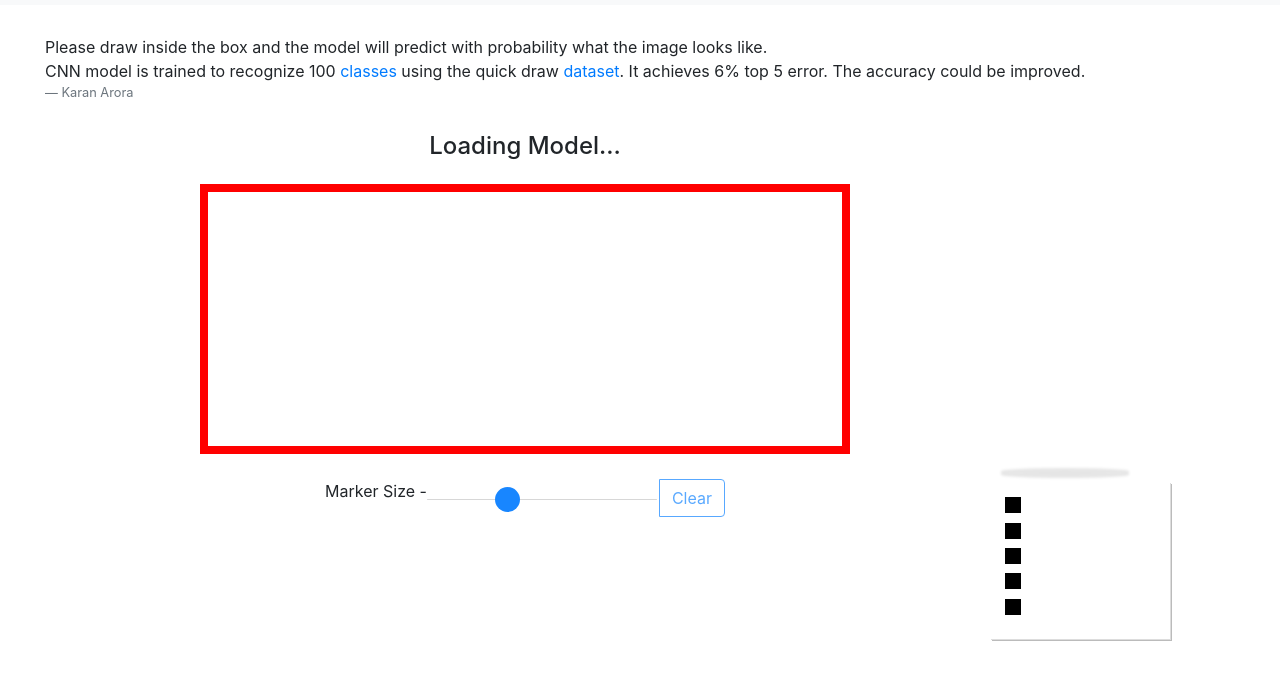
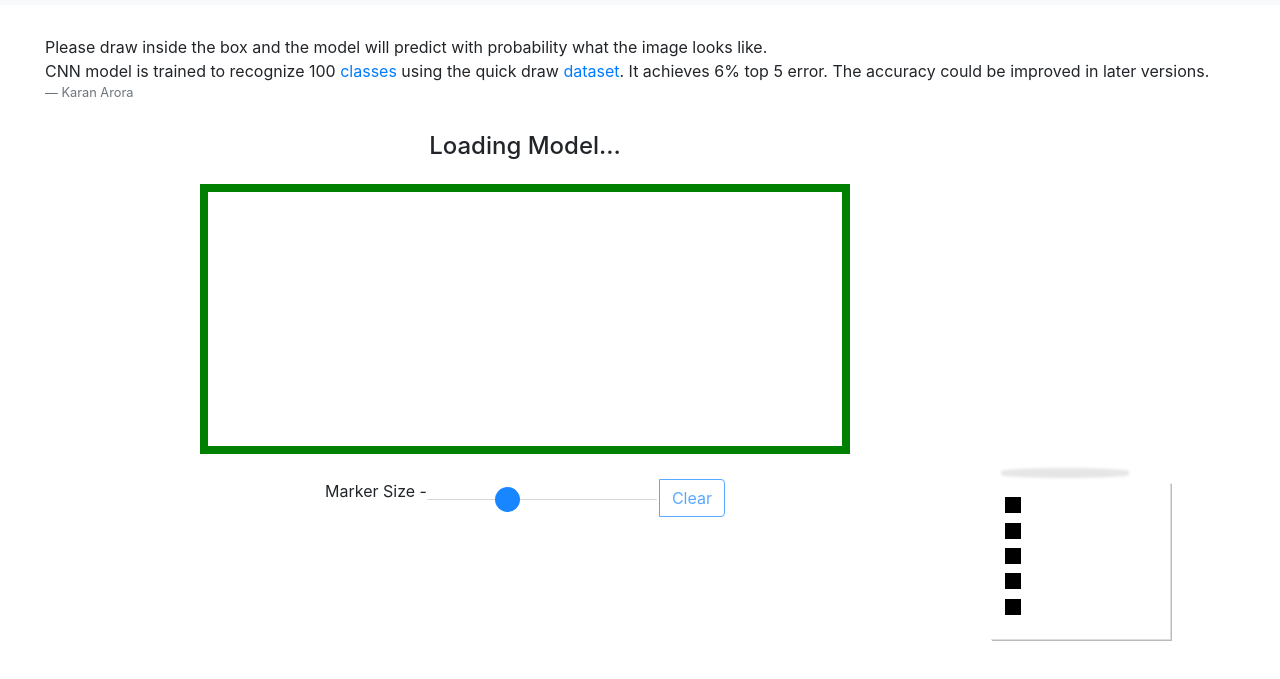
Before and after one commit to Karan36k/easydraw, a plain HTML site: page index.html in a window 1280 px wide. Shown: the part 77-756 px from the top of the page. Drawn offline with nearby package versions, Linux system fonts and the light colour scheme; a script that the page names is missing.

Commit message:
Update index.html

```diff
--- a/index.html
+++ b/index.html
@@ -39,7 +39,7 @@
 <div class="container-fluid">
 <blockquote class="blockquote text-justify" style="margin:30px;">
  <small> Please draw inside the box and the model will predict with probability what the image looks like.<br>
- CNN model is trained to recognize 100 <a href='https://github.com/karan36k/easydraw/blob/main/mini_classes.txt'>classes</a> using the quick draw <a href='https://github.com/googlecreativelab/quickdraw-dataset'> dataset</a>. It achieves 6% top 5 error. The accuracy could be improved.
+ CNN model is trained to recognize 100 <a href='https://github.com/karan36k/easydraw/blob/main/mini_classes.txt'>classes</a> using the quick draw <a href='https://github.com/googlecreativelab/quickdraw-dataset'> dataset</a>. It achieves 6% top 5 error. The accuracy could be improved in later versions.
     <footer class="blockquote-footer">Karan Arora</footer></small>
   </blockquote>
 </div>
@@ -47,7 +47,7 @@
 <div class="row">
   <div class="col" style ='margin-left:200px;'>
 <h4 id ='status' >Loading Model... </h4>
-<canvas id="canvas" width="650" height="270" class="canvas" style="border:8px solid red;margin-top:15px;"></canvas>
+<canvas id="canvas" width="650" height="270" class="canvas" style="border:8px solid green;margin-top:15px;"></canvas>
 <div class="btn-group" style = 'margin-top:40px; '>Marker Size -
 <input type="range" min="5" max="20" value="10" class="slider" id="myRange" style ='margin-top:20px;'>
 <button type="button" class="btn btn-outline-primary" onclick ='erase()' style ='margin-left:2px;' disabled>Clear</button>
```
